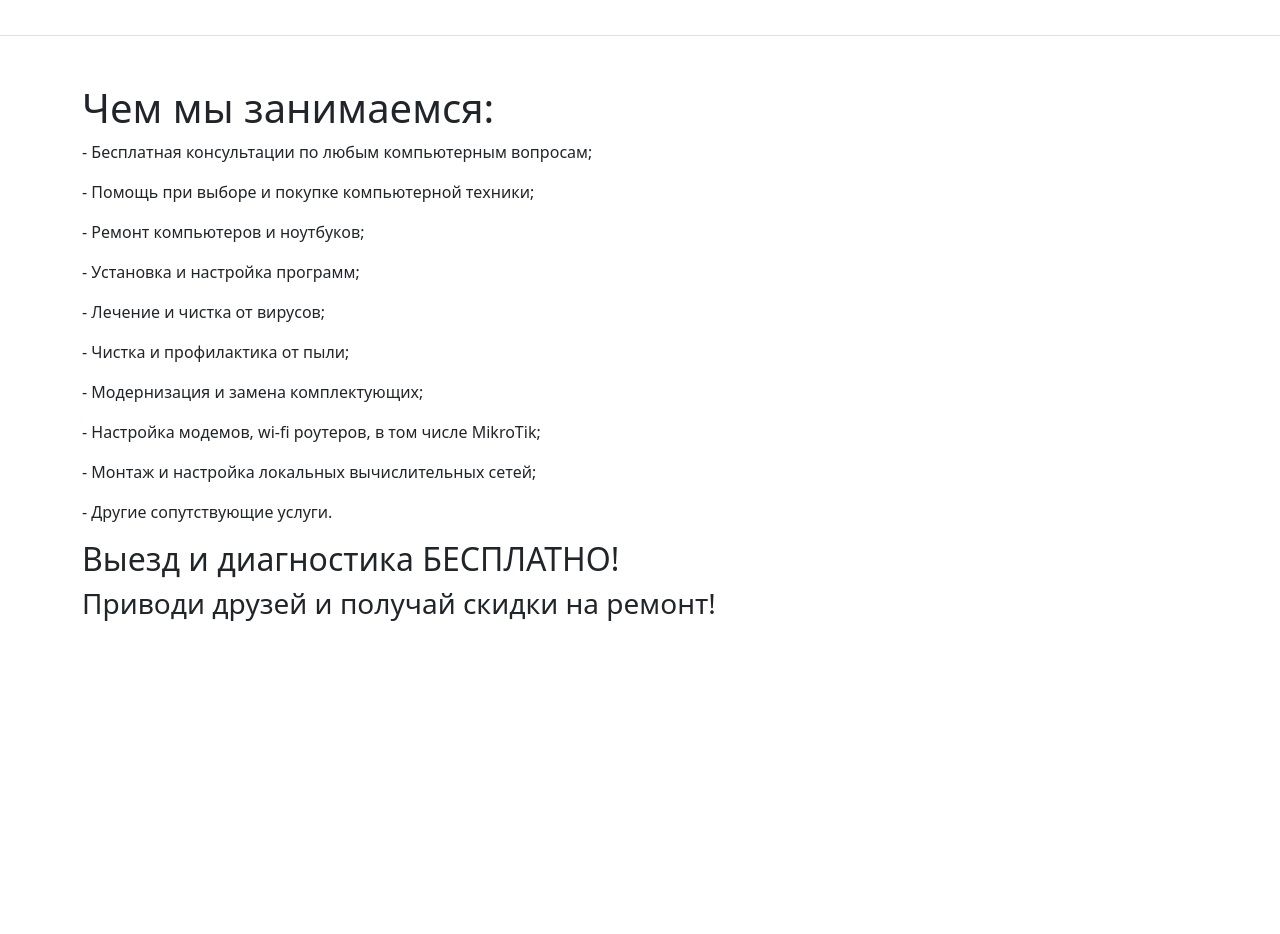
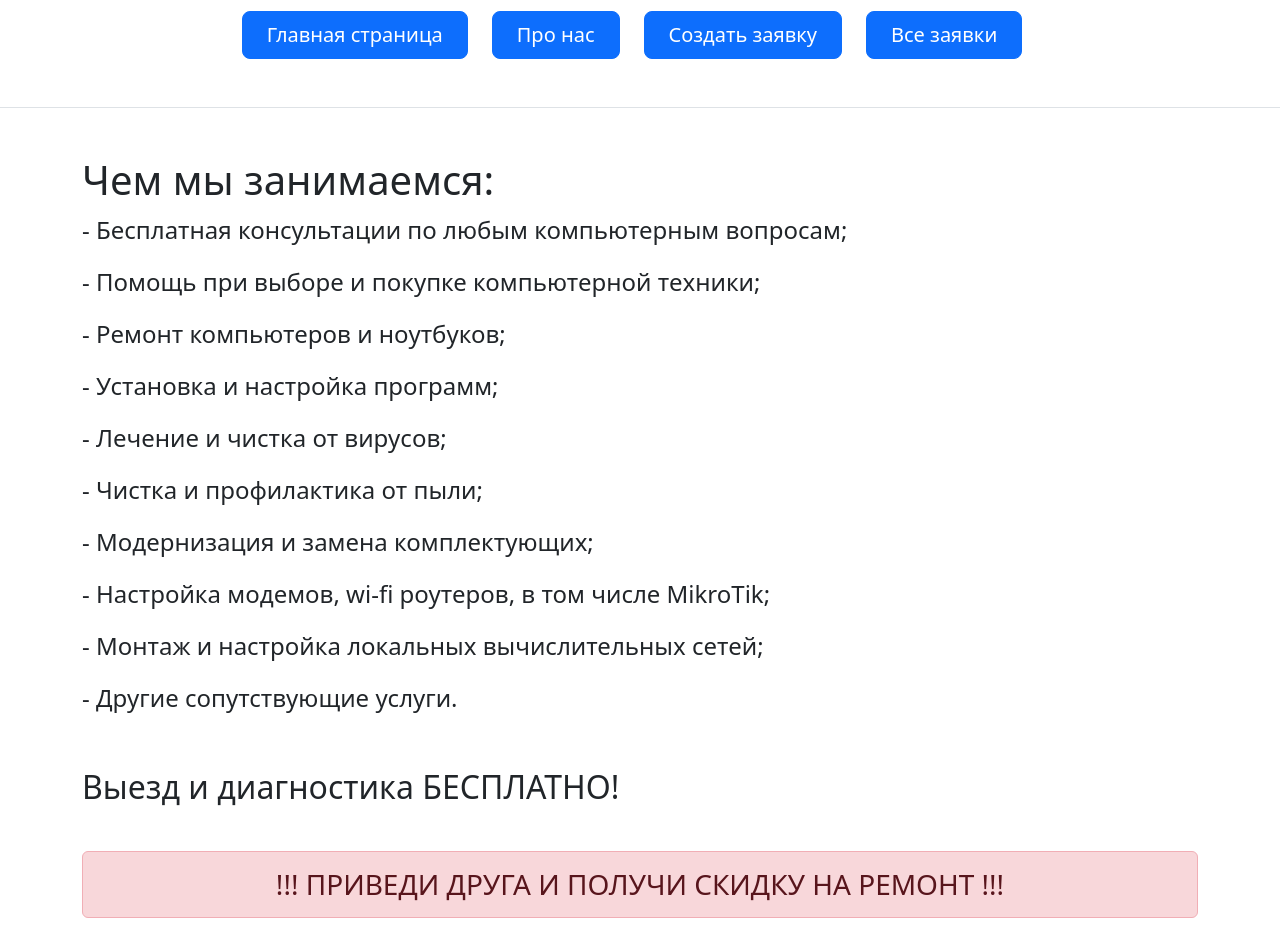
Before and after one commit to Lirikman/django_progect_dev, a Django app: page / in a window 1280 px wide. Shown: the part 538-1472 px from the top of the page. Before the commit the page ends 1159 px from the top, so only its background shows below. Run offline with Django 5.2, Linux system fonts and the light colour scheme.

Commit message:
Добавлено наполнение сайта

```diff
--- a/it_profi/main/templates/main/base.html
+++ b/it_profi/main/templates/main/base.html
@@ -12,9 +12,9 @@
 </head>
 <body>
 <div class="px-4 pt-5 my-5 text-center border-bottom">
-    <h1 class="display-4 fw-bold text-body-emphasis" >{% block name %}{% endblock %}</h1>
+    <h1 class="display-4 fw-bold text-body-emphasis" >{% block name %}{% endblock %}</h1><br>
     <div>
-      <p class="card bg-primary text-white">Профессиональная компьютерная помощь</p>
+      <p class="card bg-primary text-white" style="font-size:200%">Профессиональная компьютерная помощь</p><br>
     </div>
     <div class="overflow-hidden" style="max-height: 30vh;">
         <div class="container px-5">
@@ -30,7 +30,7 @@
         <a class="btn btn-primary btn-lg px-4 me-sm-3" href="{% url 'orders' %}">Все заявки</a>
       </div>
     </div>
-    <div class="container">
+    <div class="container" style="font-size:150%">
         {% block content %}{% endblock %}
     </div>
 </body>
--- a/it_profi/main/templates/main/index.html
+++ b/it_profi/main/templates/main/index.html
@@ -10,7 +10,7 @@
 
 {% block content %}
     <h1>Чем мы занимаемся:</h1>
-    <p> - Бесплатная консультации по любым компьютерным вопросам;</p>
+    <p class="text"> - Бесплатная консультации по любым компьютерным вопросам;</p>
     <p> - Помощь при выборе и покупке компьютерной техники;</p>
     <p> - Ремонт компьютеров и ноутбуков;</p>
     <p> - Установка и настройка программ;</p>
@@ -19,8 +19,8 @@
     <p> - Модернизация и замена комплектующих;</p>
     <p> - Настройка модемов, wi-fi роутеров, в том числе MikroTik;</p>
     <p> - Монтаж и настройка локальных вычислительных сетей;</p>
-    <p> - Другие сопутствующие услуги.</p>
-    <h2>Выезд и диагностика БЕСПЛАТНО!</h2>
-    <h3>Приводи друзей и получай скидки на ремонт!</h3>
+    <p> - Другие сопутствующие услуги.</p><br>
+    <h2>Выезд и диагностика БЕСПЛАТНО!</h2><br>
+    <h3 class="alert alert-danger" align="center">!!! ПРИВЕДИ ДРУГА И ПОЛУЧИ СКИДКУ НА РЕМОНТ !!!</h3>
 
 {% endblock %}
```
